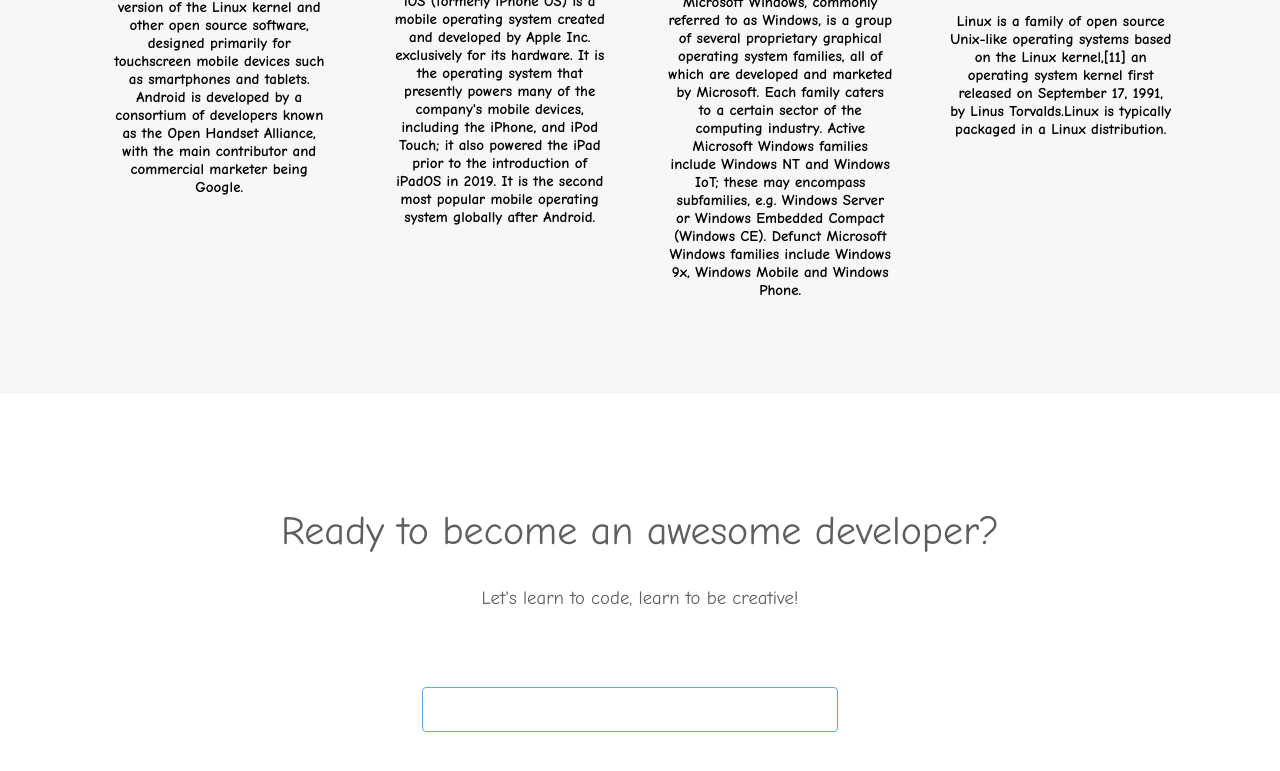
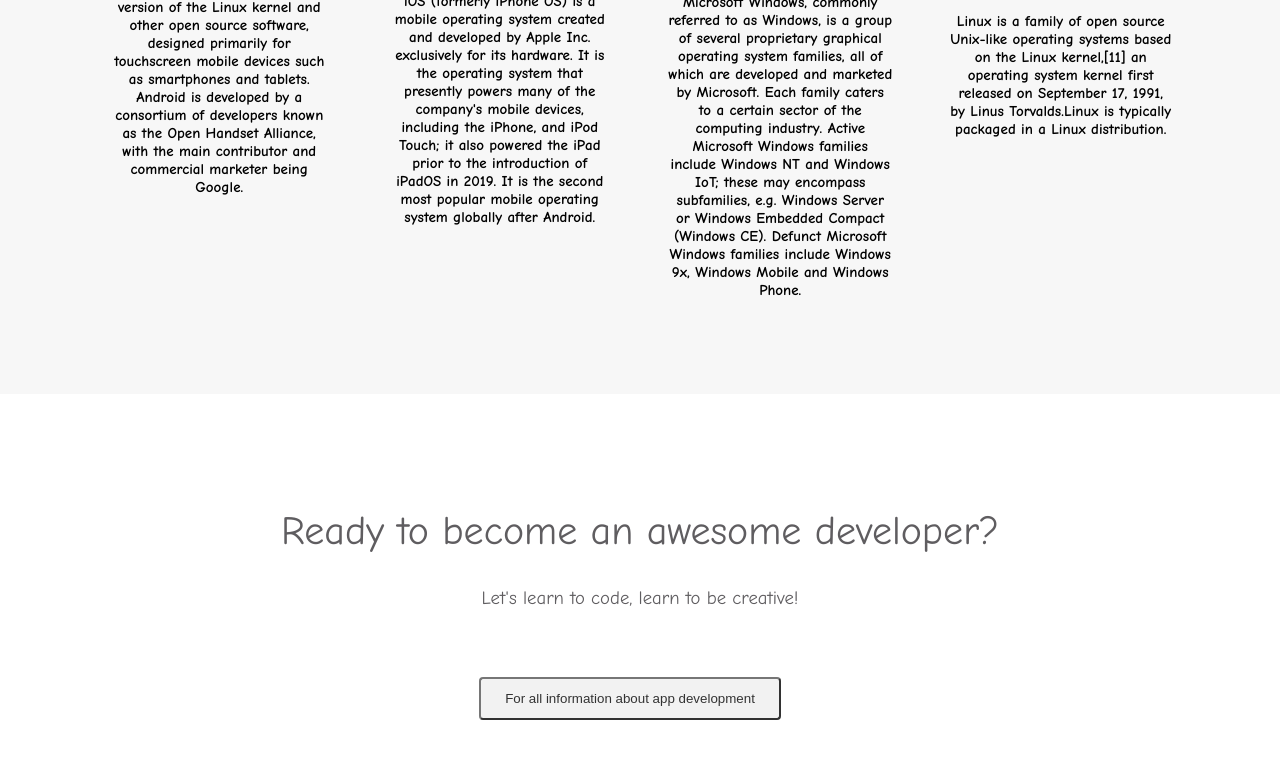
Before and after one commit to Aditya-1904/Aditya, a plain HTML site: page index.html in a window 1280 px wide. Shown: the part 1143-1914 px from the top of the page. Drawn offline with Linux system fonts and the light colour scheme; files whose address does not match are found by name; a web font is replaced by a local one.

Commit message:
Update stylesheet.css

```diff
--- a/stylesheet.css
+++ b/stylesheet.css
@@ -107,8 +107,9 @@ a {
 
 .btn {
   padding: 12px 24px;
-  color: white;
+  color: black;
   display: inline-block;
+
   opacity: 0.8;
   border-radius: 4px;
   text-align: center;
@@ -129,21 +130,6 @@ a {
   top: 7px;
   box-shadow: none;
 }
-
-.btn {
-  border: 1px solid #3498db;
-  background:none;
-  padding: 10px 20px;
-  font-size: 20px;
-  cursor: pointer;
-  margin:10px;
-  transition: 0.8s;
-  position: relative;
-  overflow: hidden;
-
-}
-
-
 
 
 
```
